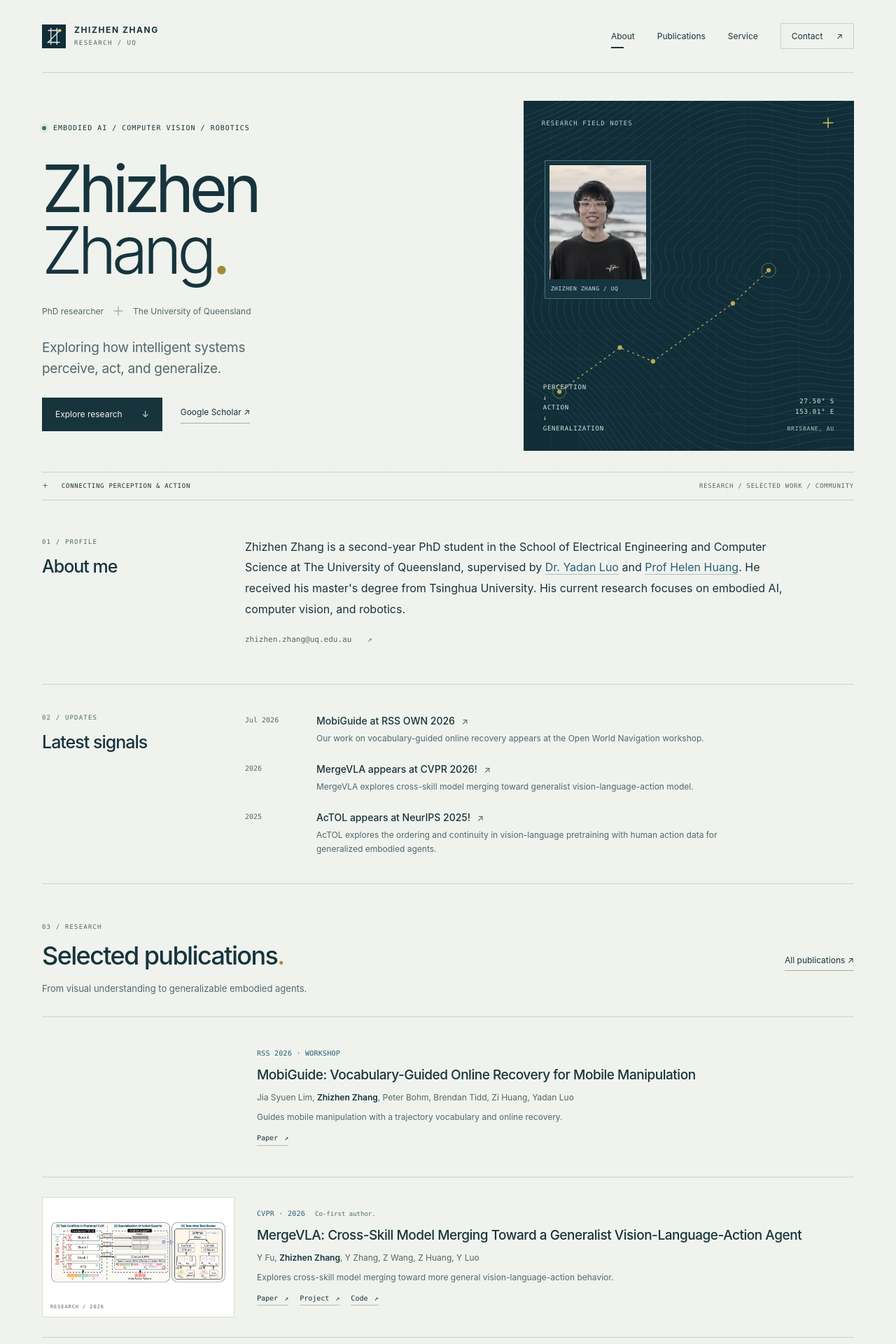
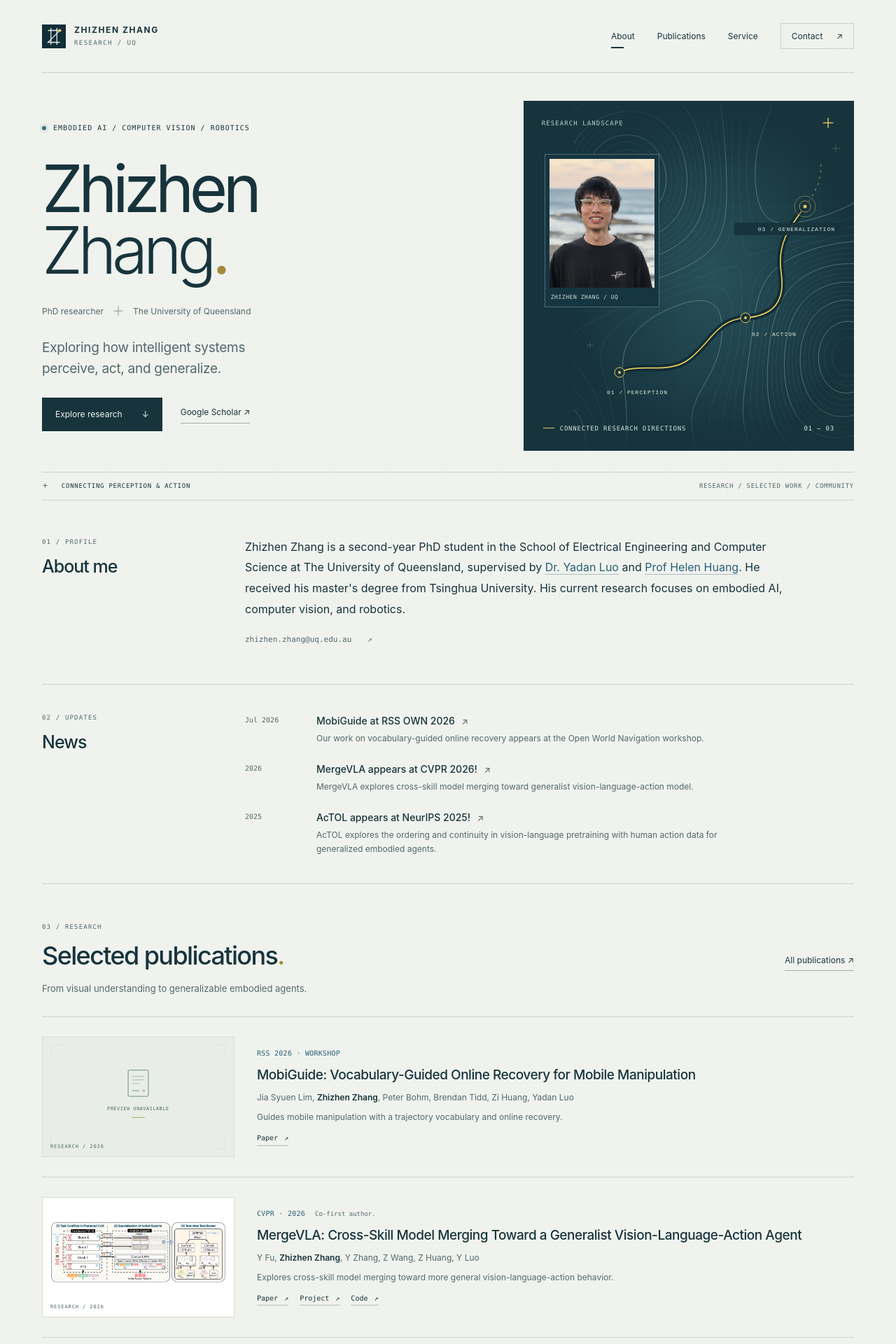
Before and after one commit to Daisy-zzz/homepage, a Jekyll site: the page built from index.html, in a window 1280 px wide. Shown: the top 1920 px of the page at 70% size. Built offline with Jekyll 4.4.1, drawn with Linux system fonts in a browser that asks for light colours.

Commit message:
Update homepage design

```diff
--- a/_pages/publications.html
+++ b/_pages/publications.html
@@ -13,7 +13,10 @@ permalink: /publications/
     <span class="figure-label" aria-hidden="true">RESEARCH / {{ publication.year }}</span>
   </a>
   {% else %}
-  <div class="publication-visual publication-visual-empty" aria-hidden="true"></div>
+  <div class="publication-visual publication-placeholder">
+    <img src="{{ '/assets/img/publication-placeholder.svg' | relative_url }}" alt="Preview unavailable" loading="lazy" width="640" height="400">
+    <span class="figure-label" aria-hidden="true">RESEARCH / {{ publication.year }}</span>
+  </div>
   {% endif %}
   <div class="publication-content">
     <div class="publication-meta"><span class="venue-label">{{ publication.venue_short | default: publication.venue }}</span>{% if publication.note %}<span class="author-note">{{ publication.note }}</span>{% endif %}</div>
--- a/assets/css/main.css
+++ b/assets/css/main.css
@@ -292,8 +292,9 @@ input {
     position: absolute;
     width: 100%;
     height: 100%;
-    object-fit: cover;
-    opacity: .8
+    object-fit: contain;
+    object-position: right center;
+    opacity: 1
 }
 
 .terrain-top {
@@ -316,9 +317,9 @@ input {
 
 .portrait {
     position: absolute;
-    top: 85px;
+    top: 76px;
     left: 30px;
-    width: 152px;
+    width: 164px;
     border: 1px solid #bdd0c35c;
     padding: 6px;
     background: #153541
@@ -326,9 +327,8 @@ input {
 
 .portrait img {
     width: 100%;
-    height: 163px;
-    object-fit: cover;
-    filter: saturate(.5)
+    height: 184px;
+    object-fit: cover
 }
 
 .portrait figcaption {
@@ -356,15 +356,12 @@ input {
     color: #d8e4de
 }
 
-.map-coordinates {
-    text-align: right
-}
-
-.map-coordinates>span {
+.route-key::before {
+    content: '';
     display: inline-block;
-    margin-top: 10px;
-    color: #b6c7c1;
-    font-size: 8px
+    width: 16px;
+    border-top: 1px solid var(--signal);
+    margin: 0 8px 3px 0
 }
 
 .field-strip {
@@ -821,6 +818,9 @@ input {
 }
 
 @media(max-width:1050px) {
+    .portrait { width: 140px; }
+    .portrait img { height: 158px; }
+
     .page-shell {
         padding: 0 32px
     }
@@ -956,11 +956,11 @@ input {
     }
 
     .terrain-panel {
-        min-height: 310px
+        min-height: 430px
     }
 
     .terrain {
-        object-position: center 54%
+        object-position: right center
     }
 
     .portrait {
@@ -982,10 +982,10 @@ input {
     }
 
     .terrain-bottom {
-        left: auto;
+        left: 24px;
         right: 22px;
         bottom: 22px;
-        gap: 45px
+        gap: 12px
     }
 
     .terrain-bottom>span:first-child {
@@ -1252,11 +1252,12 @@ input {
     }
 
     .terrain-bottom {
-        gap: 30px
+        gap: 12px;
+        font-size: 7px
     }
 
     .terrain-bottom>span:first-child {
-        display: none
+        font-size: 7px
     }
 }
 
@@ -1365,6 +1366,6 @@ input {
     }
 }
 
-/* Leave unavailable paper figures blank until the original figure is supplied. */
-.publication-visual-empty { background: transparent; border: 0; }
-@media (max-width: 520px) { .publication-visual-empty { display: none; } }
+/* A neutral placeholder distinguishes missing previews from actual method figures. */
+.publication-placeholder { background: #e8ede7; padding: 0; }
+.publication-placeholder .figure-label { color: #536c6a; }
--- a/index.html
+++ b/index.html
@@ -13,10 +13,10 @@ permalink: /
     <div class="hero-links"><a class="button button-dark" href="#research">Explore research <span aria-hidden="true">↓</span></a><a class="text-link" href="{{ site.data.profile.scholar_url }}" target="_blank" rel="noopener noreferrer">Google Scholar ↗</a></div>
   </div>
   <div class="terrain-panel">
-    <img class="terrain" src="{{ '/assets/img/terrain.svg' | relative_url }}" alt="" aria-hidden="true">
-    <div class="terrain-top mono"><span>RESEARCH FIELD NOTES</span><span aria-hidden="true">＋</span></div>
+    <img class="terrain" src="{{ '/assets/img/terrain.svg' | relative_url }}" alt="Abstract research landscape connecting perception, action, and generalization">
+    <div class="terrain-top mono"><span>RESEARCH LANDSCAPE</span><span aria-hidden="true">＋</span></div>
     <figure class="portrait"><img src="{{ '/assets/img/zhizhen.png' | relative_url }}" alt="Zhizhen Zhang" width="176" height="204"><figcaption>ZHIZHEN ZHANG / UQ</figcaption></figure>
-    <div class="terrain-bottom"><span class="mono">PERCEPTION<br>↓<br>ACTION<br>↓<br>GENERALIZATION</span><span class="map-coordinates mono">27.50° S<br>153.01° E<br><span>BRISBANE, AU</span></span></div>
+    <div class="terrain-bottom mono"><span class="route-key">CONNECTED RESEARCH DIRECTIONS</span><span>01 — 03</span></div>
   </div>
 </section>
 <div class="field-strip mono"><span><span aria-hidden="true">＋</span> CONNECTING PERCEPTION & ACTION</span><span>RESEARCH / SELECTED WORK / COMMUNITY</span></div>
@@ -25,7 +25,7 @@ permalink: /
   <div class="about-body"><p>{{ site.data.profile.lead_prefix }} {% for supervisor in site.data.profile.supervisors %}<a href="{{ supervisor.url }}" target="_blank" rel="noopener noreferrer">{{ supervisor.name }}</a>{% unless forloop.last %} and {% endunless %}{% endfor %}. {{ site.data.profile.lead_suffix }}</p><a class="inline-contact" href="mailto:{{ site.data.profile.email }}">{{ site.data.profile.email }} <span aria-hidden="true">↗</span></a></div>
 </section>
 <section class="news section-row" aria-labelledby="news-title">
-  <div class="section-label"><span class="section-number">02 / UPDATES</span><h2 id="news-title">Latest signals</h2></div>
+  <div class="section-label"><span class="section-number">02 / UPDATES</span><h2 id="news-title">News</h2></div>
   <div class="news-list">{% for item in site.data.highlights %}<article class="news-item"><time class="mono">{{ item.date }}</time><div><h3>{% if item.url %}<a href="{{ item.url }}" target="_blank" rel="noopener noreferrer">{{ item.title }} <span aria-hidden="true">↗</span></a>{% else %}{{ item.title }}{% endif %}</h3><p>{{ item.summary }}</p></div></article>{% endfor %}</div>
 </section>
 <section class="research-section" id="research" aria-labelledby="research-title">
@@ -38,7 +38,10 @@ permalink: /
     <span class="figure-label" aria-hidden="true">RESEARCH / {{ publication.year }}</span>
   </a>
   {% else %}
-  <div class="publication-visual publication-visual-empty" aria-hidden="true"></div>
+  <div class="publication-visual publication-placeholder">
+    <img src="{{ '/assets/img/publication-placeholder.svg' | relative_url }}" alt="Preview unavailable" loading="lazy" width="640" height="400">
+    <span class="figure-label" aria-hidden="true">RESEARCH / {{ publication.year }}</span>
+  </div>
   {% endif %}
   <div class="publication-content">
     <div class="publication-meta"><span class="venue-label">{{ publication.venue_short | default: publication.venue }}</span>{% if publication.note %}<span class="author-note">{{ publication.note }}</span>{% endif %}</div>
```
Also changed, not shown: README.md, assets/img/publication-placeholder.svg (added), assets/img/terrain.svg.
